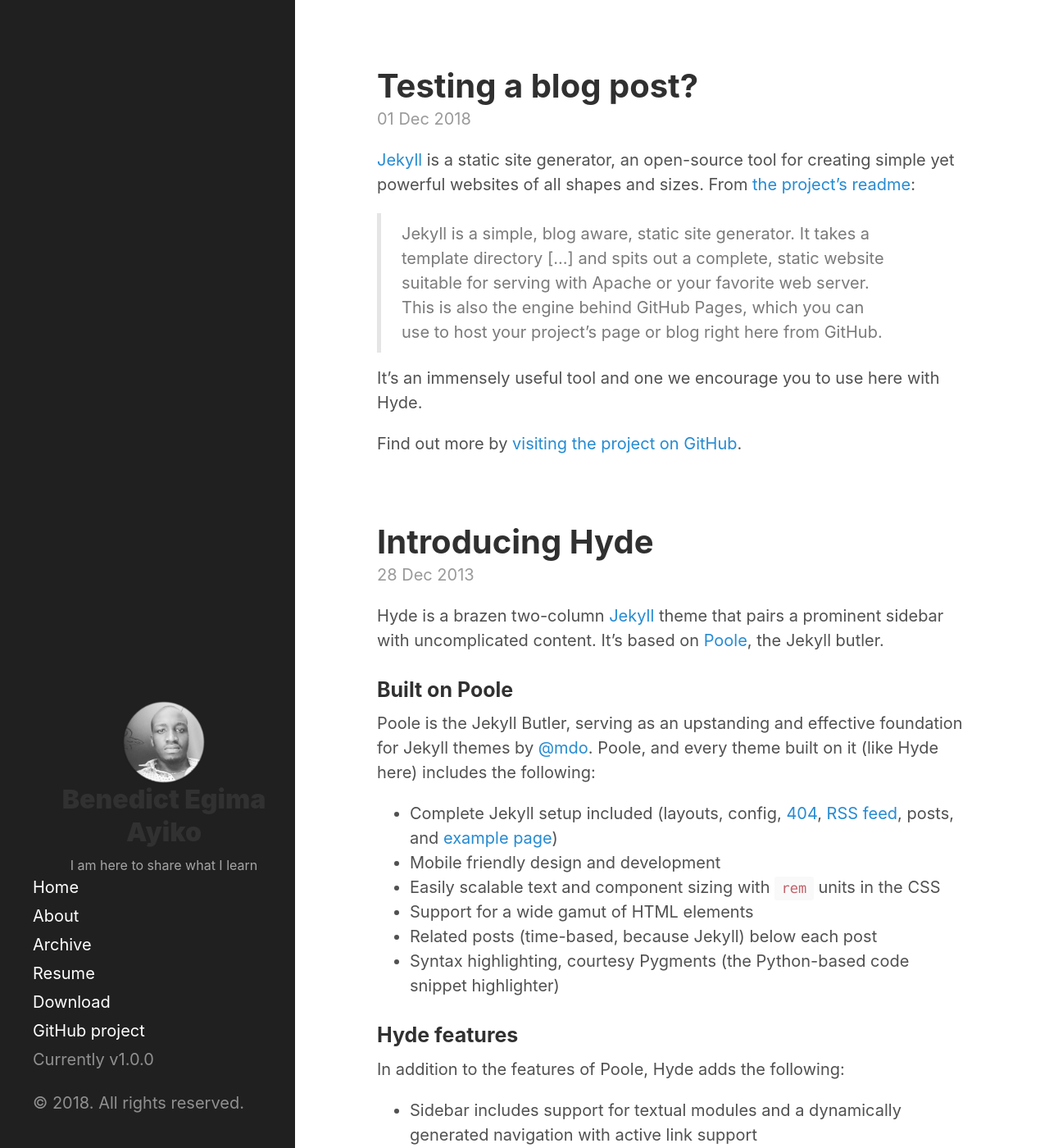
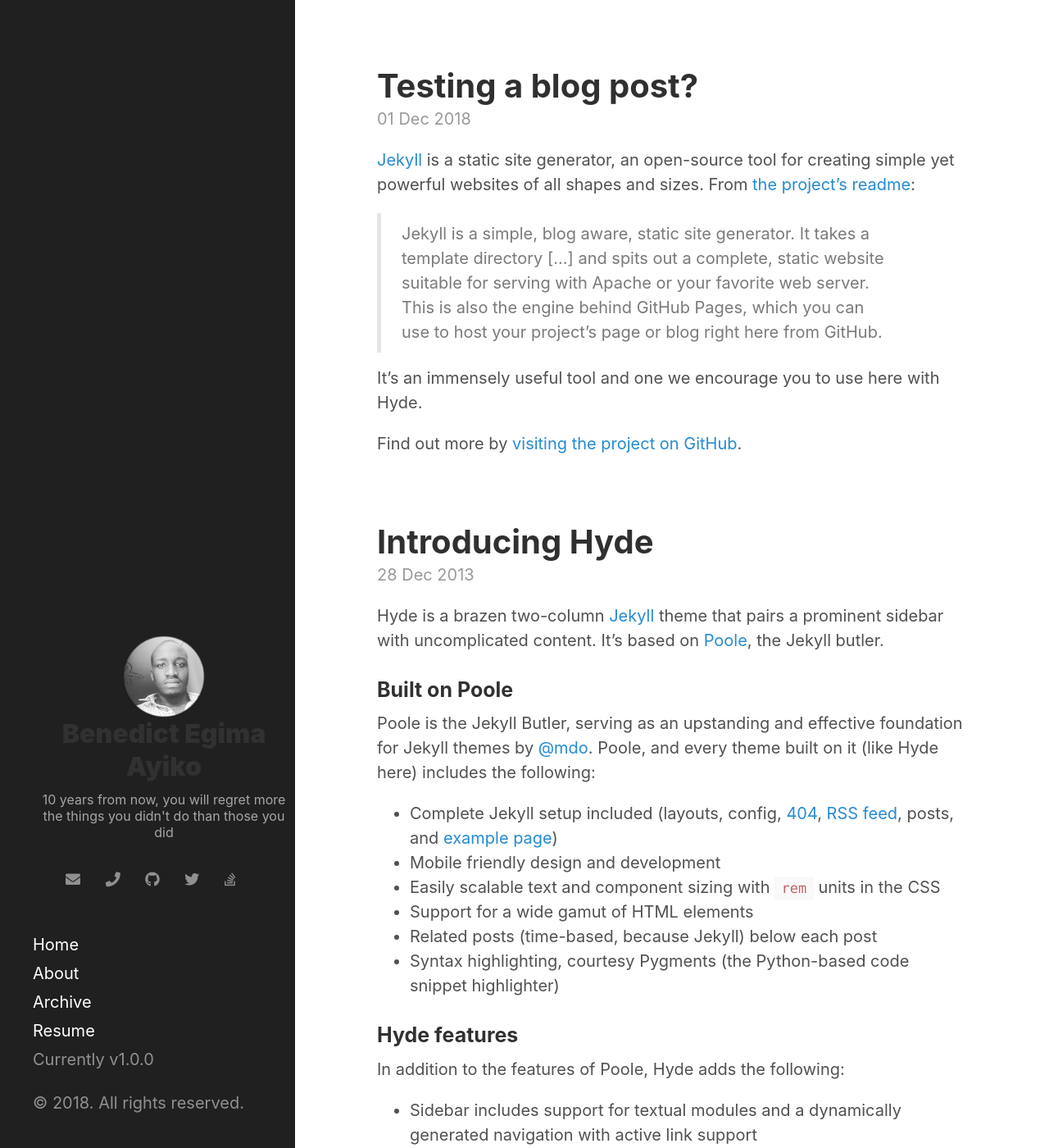
Before and after one commit to egimaben/egimaben.github.io, a Jekyll site: the page built from index.html, in a window 1280 px wide and 1400 px high. Shown: the whole window at 82% size. Built offline with Jekyll 4.4.1, drawn with Linux system fonts in a browser that asks for light colours; nearby versions of some CDN libraries; Markdown is read by kramdown in place of the engine named in the settings; the list of posts is cut into pages by our own code.

Commit message:
social buttons static

```diff
--- a/_config.yml
+++ b/_config.yml
@@ -8,7 +8,7 @@
 # Setup
 title:            Benedict Egima
 tagline:          'Coder, Blogger, Teacher'
-description:      'I am here to share what I learn'
+description:      "10 years from now, you will regret more the things you didn't do than those you did"
 url:              https://egimaben.github.io
 baseurl:          /
 
--- a/_includes/head.html
+++ b/_includes/head.html
@@ -19,6 +19,7 @@
   <link rel="stylesheet" href="{{ site.baseurl }}/public/css/syntax.css">
   <link rel="stylesheet" href="{{ site.baseurl }}/public/css/hyde.css"> -->
   <link rel="stylesheet" href="https://stackpath.bootstrapcdn.com/bootstrap/4.1.3/css/bootstrap.min.css" integrity="sha384-MCw98/SFnGE8fJT3GXwEOngsV7Zt27NXFoaoApmYm81iuXoPkFOJwJ8ERdknLPMO" crossorigin="anonymous">
+  <link rel="stylesheet" href="https://use.fontawesome.com/releases/v5.5.0/css/all.css" integrity="sha384-B4dIYHKNBt8Bc12p+WXckhzcICo0wtJAoU8YZTY5qE0Id1GSseTk6S+L3BlXeVIU" crossorigin="anonymous">
   <link rel="stylesheet" href={{"public/css/poole.css"|relative_url}}>
   <link rel="stylesheet" href={{"public/css/syntax.css"|relative_url}}>
   <link rel="stylesheet" href={{"public/css/hyde.css"|relative_url}}>
--- a/_includes/profile.html
+++ b/_includes/profile.html
@@ -7,40 +7,40 @@
   <h3 class="tagline">{{ site.description }}</h3>
   {% endif %}
 </div>
-<!-- <div class="contact-container container-block">
+<div class="contact-container container-block">
   <ul class="list-unstyled contact-list">
     {% if site.author.email %}
-          <li class="email"><i class="fas fa-envelope"></i>
-            <a href="mailto:{{ sidebar.email }}">{{ site.author.email }}</a>
+    <a href="mailto:{{ sidebar.email }}"></a>
+    <li class="email">
+      <i class="fas fa-envelope"></i>
+
     </li>
-          {% endif %}
-
-          {% if site.author.phone %}
-          <li class="phone"><i class="fas fa-phone"></i>
-            <a href="tel:{{ site.author.phone }}">{{ site.author.phone }}</a>
+    </a>
+    {% endif %} {% if site.author.phone %}
+    <li class="phone">
+      <i class="fas fa-phone"></i>
+      <a href="tel:{{ site.author.phone }}"></a>
     </li>
-          {% endif %}
-          {% if site.author.linkedin %}
-          <li class="linkedin"><i class="fab fa-linkedin"></i>
-            <a href="https://linkedin.com/in/{{ site.author.linkedin }}" target="_blank">{{ site.author.linkedin }}</a>
+    {% endif %} {% if site.author.linkedin %}
+    <li class="linkedin">
+      <i class="fab fa-linkedin"></i>
+      <a href="https://linkedin.com/in/{{ site.author.linkedin }}" target="_blank"></a>
     </li>
-          {% endif %}
-
-          {% if site.author.github %}
-          <li class="github"><i class="fab fa-github"></i>
-            <a href="http://github.com/{{ site.author.github }}" target="_blank">{{ site.author.github }}</a>
+    {% endif %} {% if site.author.github %}
+    <li class="github">
+      <i class="fab fa-github"></i>
+      <a href="http://github.com/{{ site.author.github }}" target="_blank"></a>
     </li>
-          {% endif %}
-          {% if site.author.twitter %}
-          <li class="twitter"><i class="fab fa-twitter"></i>
-            <a href="https://twitter.com/{{ site.author.twitter }}" target="_blank">{{ site.author.twitter }}</a>
+    {% endif %} {% if site.author.twitter %}
+    <li class="twitter">
+      <i class="fab fa-twitter"></i>
+      <a href="https://twitter.com/{{ site.author.twitter }}" target="_blank"></a>
     </li>
-          {% endif %}
-
-          {% if site.author.stackoverflow %}
-          <li class="stack-overflow"><i class="fab fa-stack-overflow"></i>
-            <a href="https://stackoverflow.com/users/{{ site.author.stackoverflow }}" target="_blank">{{ site.author.stackoverflow }}</a>
+    {% endif %} {% if site.author.stackoverflow %}
+    <li class="stack-overflow">
+      <i class="fab fa-stack-overflow"></i>
+      <a href="https://stackoverflow.com/users/{{ site.author.stackoverflow }}" target="_blank"></a>
     </li>
     {% endif %}
   </ul>
-      </div> -->
+</div>
--- a/_includes/sidebar.html
+++ b/_includes/sidebar.html
@@ -27,12 +27,8 @@
           {% endif %}
         {% endif %}
       {% endfor %}
-
-      <a class="sidebar-nav-item" href="{{ site.github.repo }}/archive/v{{ site.version }}.zip">Download</a>
-      <a class="sidebar-nav-item" href="{{ site.github.repo }}">GitHub project</a>
       <span class="sidebar-nav-item">Currently v{{ site.version }}</span>
     </nav>
-
     <p>&copy; {{ site.time | date: '%Y' }}. All rights reserved.</p>
   </div>
 </div>
--- a/public/css/hyde.css
+++ b/public/css/hyde.css
@@ -58,7 +58,6 @@
   padding: 2rem 1rem;
   color: rgba(255,255,255,.5);
   background-color: #202020;
-
 }
 @media (min-width: 48em) {
   .sidebar {
--- a/public/css/profile.css
+++ b/public/css/profile.css
@@ -28,3 +28,15 @@
 .container-block {
     padding: 30px;
 }
+.contact-list .fas, .contact-list .fab {
+    margin-right: 5px;
+    font-size: 18px;
+    vertical-align: middle;
+  }
+  .contact-list li {
+    margin: 10px;
+    display: inline;
+  }
+  .contact-list li:last-child {
+    margin-bottom: 0;
+  }
```
Also changed, not shown: 12 other files. Lines whose indentation alone changed are shown as unchanged.
